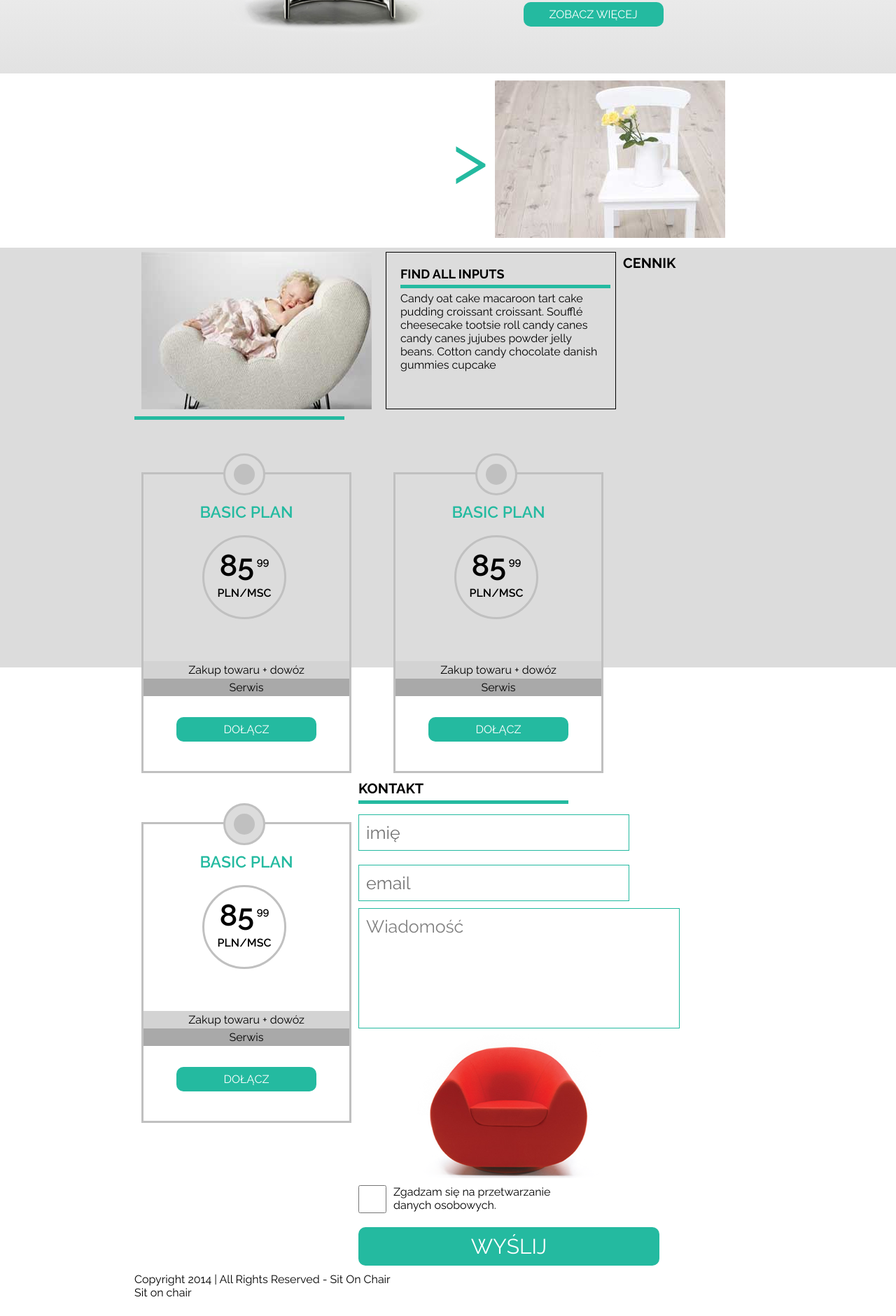
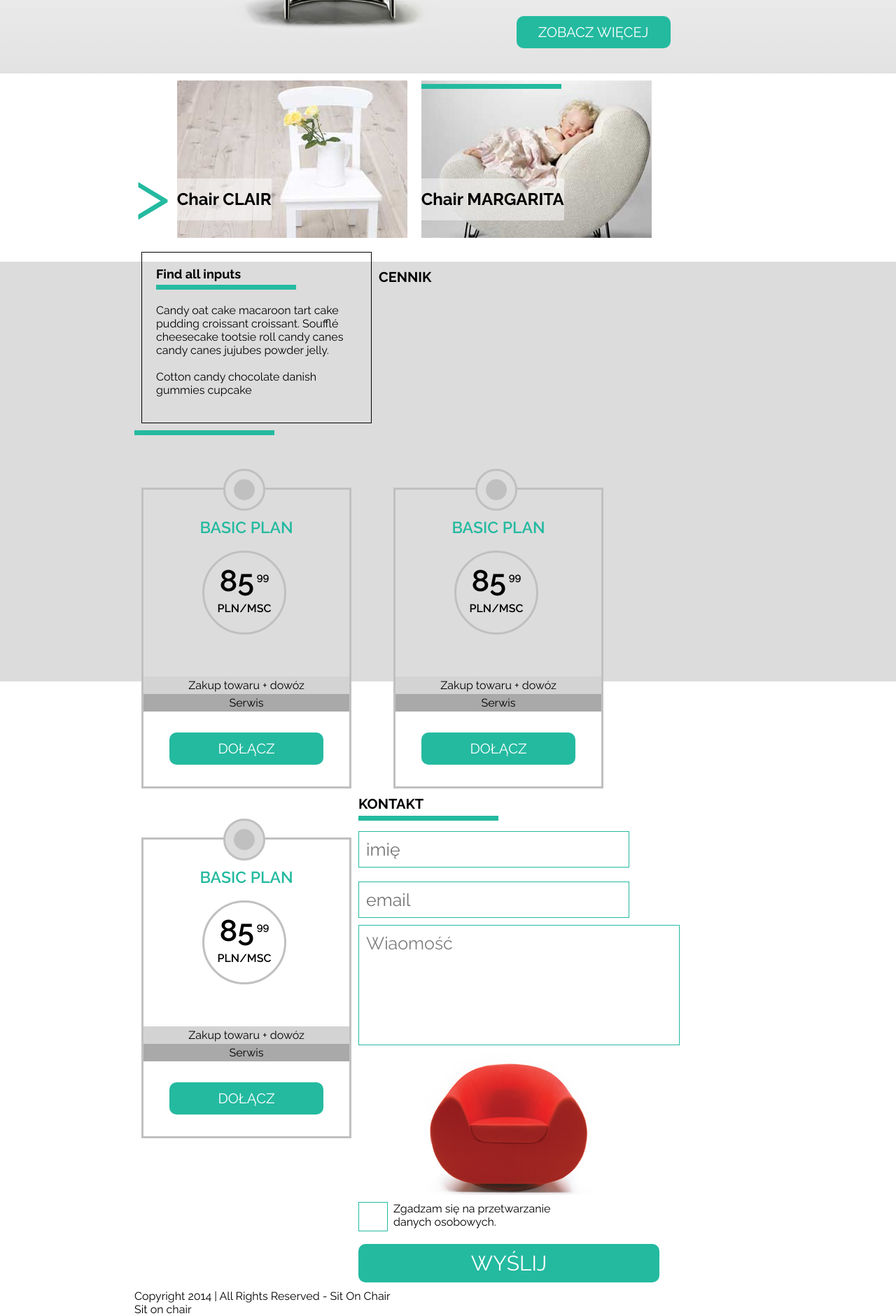
Before and after one commit to AleksandraKot/warsztat-24.06.2107, a plain HTML site: page index.html in a window 1280 px wide. Shown: the part 311-2192 px from the top of the page at 70% size. Before the commit the page ends 2168 px from the top, so only its background shows below. Drawn offline with Linux system fonts and the light colour scheme.

Commit message:
Buttons replaced with a-links and checkbox fixed yeah

```diff
--- a/css/style.css
+++ b/css/style.css
@@ -50,13 +50,11 @@ ul li {
 .gradient_bg {
   background: rgba(254,254,254,1);
   background: -moz-linear-gradient(top, rgba(254,254,254,1) 0%, rgba(226,226,226,1) 100%);
-  background: -webkit-gradient(left top, left bottom, color-stop(0%, rgba(254,254,254,1)), color-stop(100%, rgba(226,226,226,1)));
   background: -webkit-linear-gradient(top, rgba(254,254,254,1) 0%, rgba(226,226,226,1) 100%);
   background: -o-linear-gradient(top, rgba(254,254,254,1) 0%, rgba(226,226,226,1) 100%);
   background: -ms-linear-gradient(top, rgba(254,254,254,1) 0%, rgba(226,226,226,1) 100%);
   background: linear-gradient(to bottom, rgba(254,254,254,1) 0%, rgba(226,226,226,1) 100%);
   filter: progid:DXImageTransform.Microsoft.gradient( startColorstr='#fefefe', endColorstr='#e2e2e2', GradientType=0 );
-  /*background-image: url("../images/layer.jpg");*/
   width: 100%;
   height: 380px;
 }
@@ -80,11 +78,13 @@ ul li {
   border-radius: 10px;
   background-color: #24baa0;
   color: white;
-  padding: 8px 12px;
+  padding: 8px 18px;
   text-align: center;
-  width: 200px;
-  margin: 10px auto;
+  width: 220px;
+  line-height: 30px;
+  margin: 30px auto;
   text-transform: uppercase;
+  font-size: 20px;
 }
 .bold_green_text {
   font-weight: 700;
@@ -101,16 +101,44 @@ ul li {
 }
 .white_bg {
   background-color: white;
-  height: 249px;
+  height: 269px;
 }
-.box1_img, .box2_img, .box_text {
+.box1_img, .box2_img {
   margin: 10px;
   float: left;
+  width: 329px;
+  height: 225px;
+  position: relative;
+}
+.box1_img {
+  background: url("../images/box1_img.jpg") center/cover no-repeat;
+}
+.box2_img {
+  background: url("../images/box2_img.jpg") center/cover no-repeat;
+}
+.box1_img span, .box2_img span {
+  text-transform: uppercase;
+}
+h1 {
+  position: absolute;
+  top: 140px;
+  text-align: center;
+  line-height: 60px;
+  background-color: rgba(255, 255, 255, 0.5);
+}
+.box_text p:first-of-type {
+  font-weight: 700;
+  font-size: 18px;
+}
+.box_text p:nth-of-type(2) {
+  margin-top: 20px;
 }
 .box_text {
+  margin: 10px;
+  float: left;
   border: 1px solid black;
   width: 329px;
-  height: 225px;
+  height: 245px;
   padding: 20px;
 }
 .title {
@@ -120,8 +148,8 @@ ul li {
   text-transform: uppercase;
 }
 .green_line {
-  width: 300px;
-  height: 5px;
+  width: 200px;
+  height: 7px;
   background-color: #24baa0;
   margin: 5px 0;
   clear: left;
@@ -268,22 +296,54 @@ section.container::after {
   display: block;
   margin: 0 auto;
 }
-.largeCheckbox {
+/*.largeCheckbox {
   border: 1px solid #24baa0;
   width: 40px;
   height: 40px;
   background-color: white;
   float: left;
-}
+}*/
 .largeCheckbox + label {
   float: left;
   margin: 10px;
+  cursor: pointer;
+}
+label {
+  padding-left: 40px;
 }
 .checkboxContainer::after {
   clear: both;
   display: block;
   content: "";
 }
+
+input[type="checkbox"] {
+    opacity: 0;
+    width: 40px;
+    height: 40px;
+}
+.contact_right label::before {
+    border: 1px solid #24baa0;
+    content: "";
+    display: block;
+    left: 0;
+    height: 40px;
+    width: 40px;
+    position: absolute;
+    top: 210;
+}
+a {
+  text-decoration: none;
+  display: block;
+}
+input[type="checkbox"]:checked + label::before {
+    background: url("../images/form_ok.jpg");
+    background-repeat: no-repeat;
+    background-position: center;
+    background-size: contain;
+    border: 1px solid #27c7ab;
+}
+
 .button_big {
   width: 100%;
   padding: 10px;
@@ -295,9 +355,15 @@ section.container::after {
   margin: 10px auto;
   text-align: center;
 }
-footer .container p:nth-of-type(1) {
+.button_big::after {
+  clear: both;
+  content: "";
+  display: block;
+}
+footer .container p:first-of-type {
   float: left;
   padding: 10px;
+  display: inline;
 }
 
 footer .container p:nth-of-type(2) {
--- a/index.html
+++ b/index.html
@@ -21,26 +21,31 @@
   </div>
   <div class="full_width gradient_bg">
     <section class="container">
-      <div class="arrow_left">&lt</div>
+      <a href="#" class="arrow_right">&lt</a>
       <div class="left_slider">
         <img src="images/black_chair.png" alt="black armchair" title="chair black">
       </div>
       <div class="right_slider">
         <p class="slider_title">Sit <span class="bold_green_text">on</span> our <span class="bold_green_text">chair</span></p>
         <p>Lorem ipsum dolor sit amet, consectetur adipisicing elit, sed do eiusmod tempor incididunt ut labore et dolore magna aliqua. Ut enim ad minim veniam, quis nostrud exercitation ullamco laboris nisi ut aliquip ex ea commodo consequat.</p>
-        <div class="button">Zobacz więcej</div>
+        <a href="#" class="button">Zobacz więcej</a>
       </div>
-      <div class="arrow_right">&gt</div>
+      <a href="#" class="arrow_right">&gt</a>
     </section>
   </div>
   <div class="full_width white_bg">
     <section class="container">
-      <img src="images/box1_img.jpg" class="box1_img">
-      <img src="images/box2_img.jpg" class="box2_img">
+      <div class="box1_img">
+        <h1>Chair <span>clair</span></h1>
+      </div>
+      <div class="box2_img">
+        <h1>Chair <span>margarita</span></h1>
+        <div class="green_line"></div>
+      </div>
       <div class="box_text">
-        <p class="title">Find all inputs</p>
+        <p>Find all inputs</p>
         <div class="green_line"></div>
-        <p>Candy oat cake macaroon tart cake pudding croissant croissant. Soufflé cheesecake tootsie roll candy canes candy canes jujubes powder jelly beans. Cotton candy chocolate danish gummies cupcake</p>
+        <p>Candy oat cake macaroon tart cake pudding croissant croissant. Soufflé cheesecake tootsie roll candy canes candy canes jujubes powder jelly.<br><br>Cotton candy chocolate danish gummies cupcake</p>
       </div>
     </section>
   </div>
@@ -100,7 +105,7 @@
         <form>
           <input type="text" name="imie" placeholder="imię">
           <input type="email" name="mail" placeholder="email">
-          <textarea cols="30" rows="5">Wiadomość</textarea>
+          <textarea cols="30" rows="5">Wiaomość</textarea>
         </form>
       </div>
       <div class="contact_right">
```
